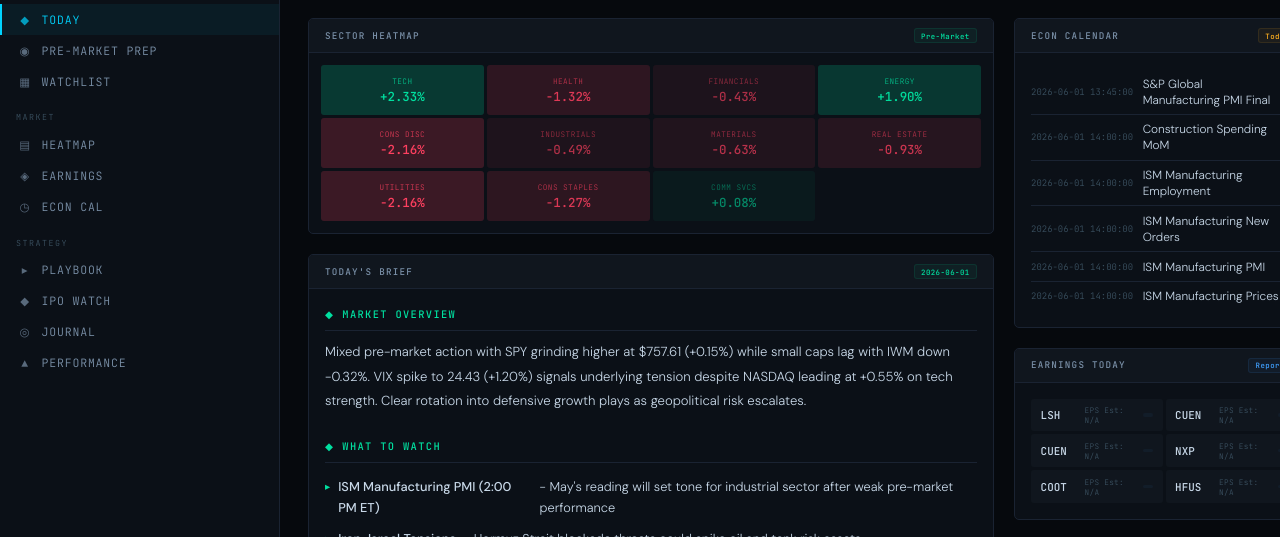
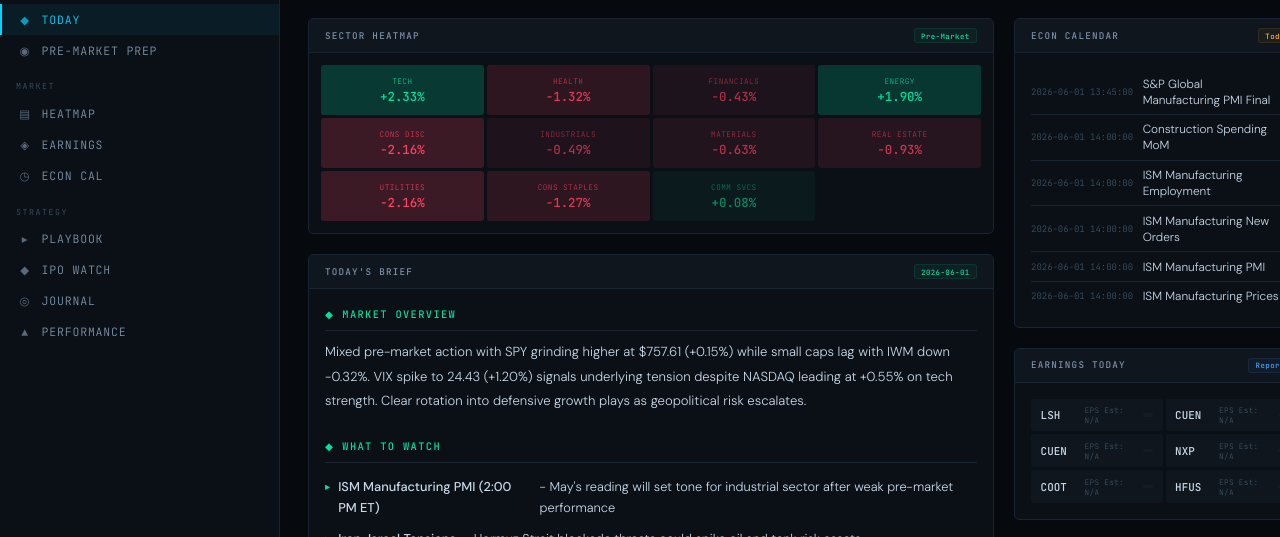
Before and after one commit to Betonblack1/morning-brief, a website: page index.html in a window 1280 px wide. Shown: the part 194-731 px from the top of the page. Drawn offline with nearby package versions, Linux system fonts and the light colour scheme.

Commit message:
Remove Watchlist link from sidebar
Removed the Watchlist link from the sidebar.

```diff
--- a/index.html
+++ b/index.html
@@ -424,7 +424,6 @@ body {
     <div class="sidebar-section-label">Daily</div>
     <a class="sidebar-link active" href="index.html"><span class="sl-icon">◆</span> Today</a>
     <a class="sidebar-link" href="prep.html"><span class="sl-icon">◉</span> Pre-Market Prep</a>
-    <a class="sidebar-link" href="#"><span class="sl-icon">▦</span> Watchlist</a>
   </div>
 
   <div class="sidebar-section">
```
